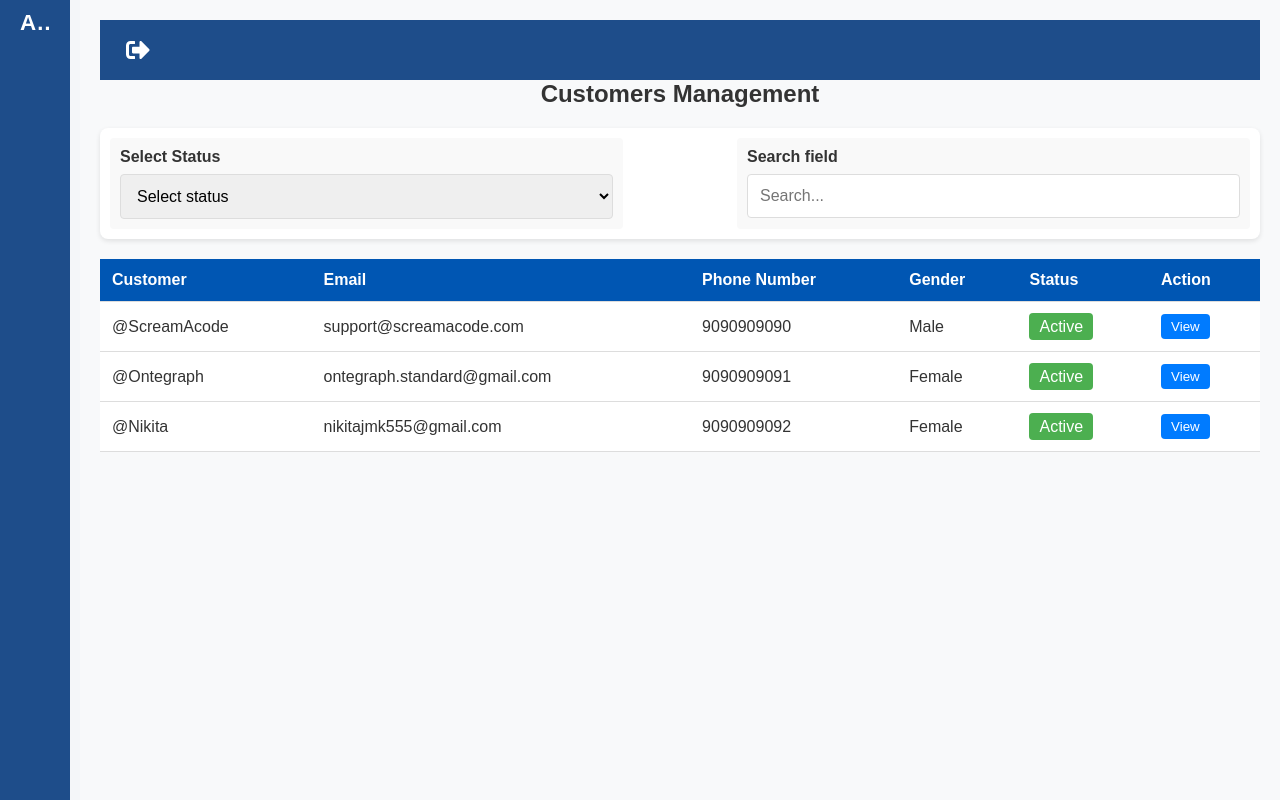
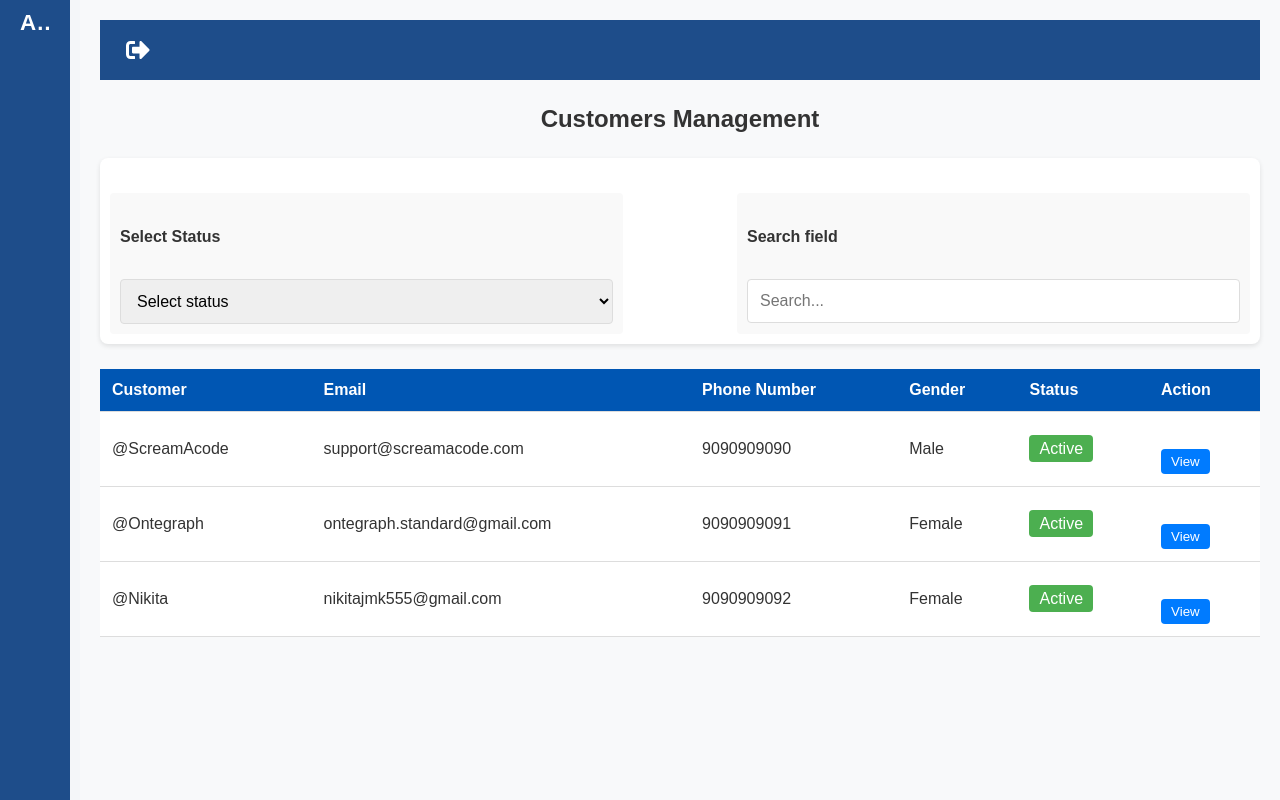
Before and after one commit to aniketsol456/fabric_selling_system_admin, a React (Create React App) app: page /customers in a window 1280 px wide. Built offline with nearby package versions, Linux system fonts and the light colour scheme.

Commit message:
change in styling

```diff
--- a/src/Components/CustomerManagement.css
+++ b/src/Components/CustomerManagement.css
@@ -1,5 +1,6 @@
+
 .customer-management * {
-    margin: 0;
+    margin-top: 25px;
     padding: 0;
     box-sizing: border-box;
 }
```
